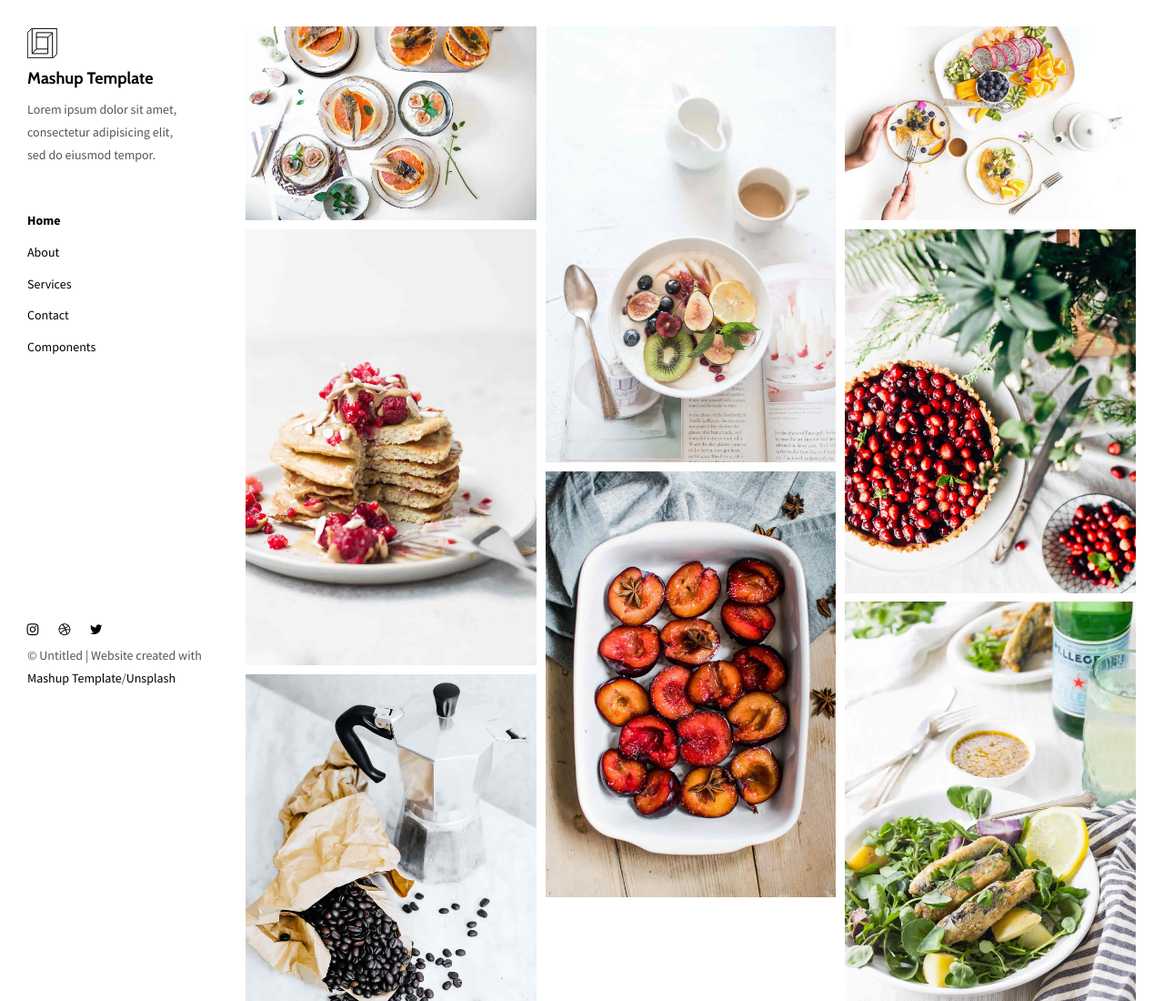
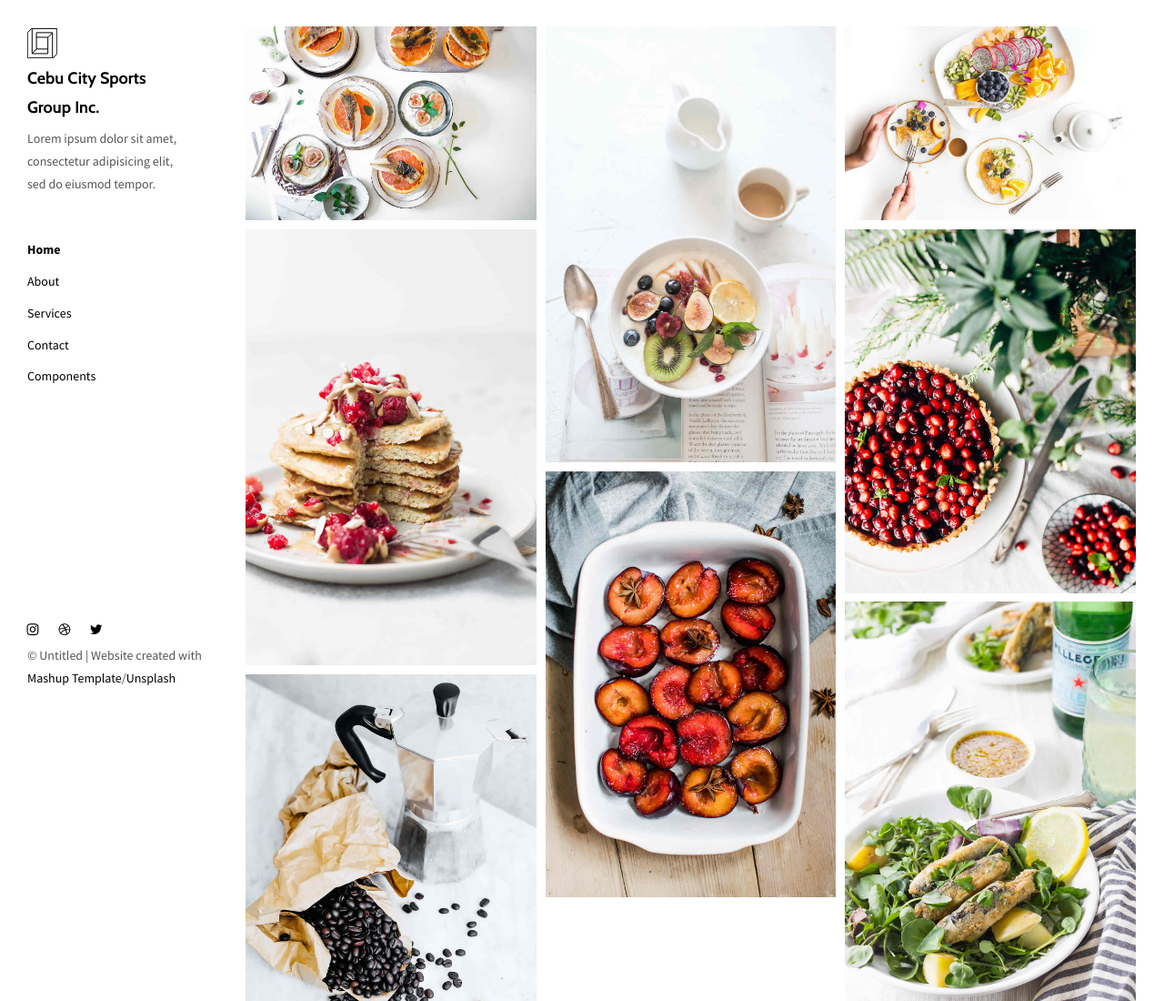
Before and after one commit to chad-cervantes/CPTN-201-Savory-Free-Template, a plain HTML site: page index.html in a window 1280 px wide. Shown: the top 1100 px of the page at 91% size. Drawn offline with nearby package versions, Linux system fonts and the light colour scheme.

Commit message:
added index.html

```diff
--- a/index.html
+++ b/index.html
@@ -17,7 +17,7 @@
 
 
 
-  <title>Title page</title>
+  <title>Cebu City Sports Group Inc. | Cebu City Sports Group Inc. Official Website</title>
 
 <link href="./main.82cfd66e.css" rel="stylesheet"></head>
 
@@ -40,7 +40,7 @@
       <div class="site-header hidden-xs">
           <a class="site-brand" href="./index.html" title="">
             <img class="img-responsive site-logo" alt="" src="./assets/images/mashup-logo.svg">
-            Mashup Template
+            Cebu City Sports Group Inc.
           </a>
         <p>Lorem ipsum dolor sit amet, consectetur adipisicing elit, sed do eiusmod
         tempor.</p>
```
